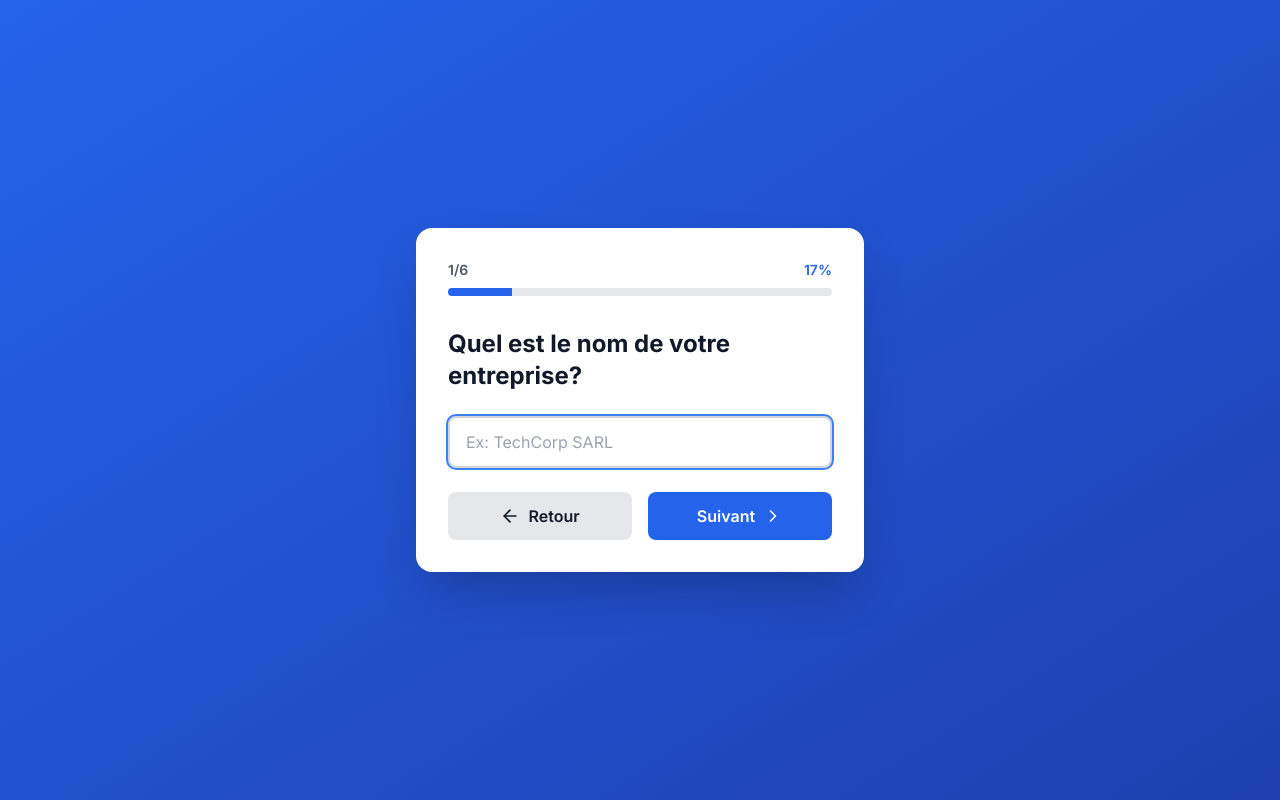
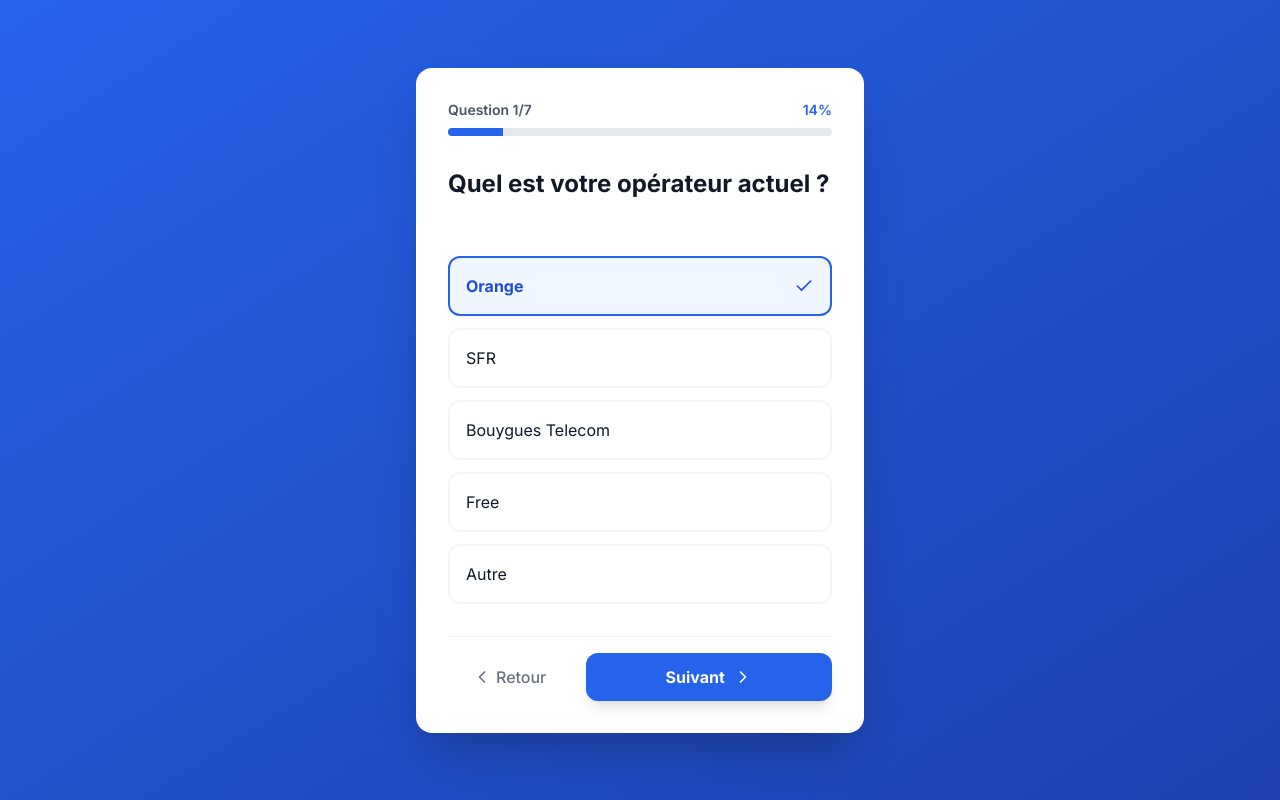
Before and after one commit to Hu-bogoss/qualification-telecom-pro, a React (Vite) app: page /budget in a window 1280 px wide. Built offline with nearby package versions, Linux system fonts and the light colour scheme.

Commit message:
Update BudgetForm.jsx

```diff
--- a/src/pages/BudgetForm.jsx
+++ b/src/pages/BudgetForm.jsx
@@ -1,58 +1,77 @@
 import React, { useState, useEffect } from 'react';
 import { useNavigate } from 'react-router-dom';
 import { motion, AnimatePresence } from 'framer-motion';
-import { ArrowLeft, Check, ChevronRight, AlertCircle } from 'lucide-react';
+import { ChevronRight, ChevronLeft, AlertCircle, Check } from 'lucide-react';
 
 const BudgetForm = () => {
   const navigate = useNavigate();
   const [currentQuestion, setCurrentQuestion] = useState(0);
+  const [completed, setCompleted] = useState(false);
+  const [isAutoAdvancing, setIsAutoAdvancing] = useState(false);
+
+  // État initial correspondant à ton schéma Backend
   const [budgetData, setBudgetData] = useState({
-    company: '',
-    email: '',
     operator: 'orange',
-    operatorOther: '',
-    fixedBudget: '',
-    internetBudget: '',
+    fixedBudget: '', // Fixe + location
+    internetBudget: '', // Mobile / Internet
     cybersecurityBudget: '',
     companySize: '5-10',
     multiSites: false,
     cybersecurity: 'unsure',
+    email: '', // Seul contact demandé ici
     totalBudget: 0,
-    isEligible: false,
     timestamp: new Date().toISOString()
   });
+
   const [errors, setErrors] = useState({});
-  const [isAutoAdvancing, setIsAutoAdvancing] = useState(false);
-  const [completed, setCompleted] = useState(false);
 
+  // Les questions avec ton design Apple/Stripe
   const questions = [
     {
-      id: 'company',
-      label: 'Quel est le nom de votre entreprise?',
-      type: 'text',
-      placeholder: 'Ex: TechCorp SARL'
+      id: 'operator',
+      label: 'Quel est votre opérateur actuel ?',
+      type: 'select',
+      options: [
+        { value: 'orange', label: 'Orange' },
+        { value: 'sfr', label: 'SFR' },
+        { value: 'bouygues', label: 'Bouygues Telecom' },
+        { value: 'free', label: 'Free' },
+        { value: 'autre', label: 'Autre' }
+      ]
     },
     {
       id: 'fixedBudget',
-      label: 'Budget mensuel téléphonie fixe? (€)',
+      label: 'Charge mensuelle Fixe (inclus location matériel) ? (€)',
       type: 'number',
       placeholder: '0'
     },
     {
       id: 'internetBudget',
-      label: 'Budget mensuel internet? (€)',
+      label: 'Coût mensuel Mobile / Internet ? (€)',
       type: 'number',
       placeholder: '0'
     },
     {
+      id: 'cybersecurity',
+      label: 'Avez-vous une solution de cybersécurité ?',
+      type: 'select',
+      options: [
+        { value: 'yes', label: 'Oui' },
+        { value: 'no', label: 'Non' },
+        { value: 'unsure', label: 'Je ne sais pas' }
+      ]
+    },
+    // Cette question ne s'affiche que si cyber == yes
+    {
       id: 'cybersecurityBudget',
-      label: 'Budget mensuel antivirus? (€)',
+      label: 'Budget mensuel cybersécurité ? (€)',
       type: 'number',
-      placeholder: '0'
+      placeholder: '0',
+      condition: (data) => data.cybersecurity === 'yes'
     },
     {
       id: 'companySize',
-      label: 'Taille de votre entreprise?',
+      label: 'Taille de votre entreprise ?',
       type: 'select',
       options: [
         { value: '1-5', label: '1-5 employés' },
@@ -63,13 +82,28 @@
       ]
     },
     {
+      id: 'multiSites',
+      label: 'Avez-vous plusieurs sites ou bureaux ?',
+      type: 'boolean',
+      options: [
+        { value: false, label: 'Non' },
+        { value: true, label: 'Oui' }
+      ]
+    },
+    {
       id: 'email',
-      label: 'Votre email?',
+      label: 'Votre email professionnel ?',
       type: 'email',
-      placeholder: 'vous@entreprise.fr'
+      placeholder: 'vous@entreprise.com'
     }
   ];
 
+  // Filtrer les questions actives (gestion conditionnelle)
+  const activeQuestions = questions.filter(q => !q.condition || q.condition(budgetData));
+  const currentQ = activeQuestions[currentQuestion];
+  const progress = ((currentQuestion + 1) / activeQuestions.length) * 100;
+
+  // Gestion des changements d'inputs
   const handleInputChange = (field, value) => {
     let newValue = value;
     const newData = {
@@ -78,82 +112,109 @@
       timestamp: new Date().toISOString()
     };
 
-    if (field === 'fixedBudget' || field === 'internetBudget' || field === 'cybersecurityBudget') {
+    // Calcul automatique du total
+    if (['fixedBudget', 'internetBudget', 'cybersecurityBudget'].includes(field)) {
       const fixed = parseInt(newData.fixedBudget) || 0;
       const internet = parseInt(newData.internetBudget) || 0;
       const cyber = parseInt(newData.cybersecurityBudget) || 0;
       newData.totalBudget = fixed + internet + cyber;
-      newData.isEligible = fixed < 120 && internet < 150;
     }
 
     setBudgetData(newData);
     setErrors({ ...errors, [field]: '' });
+
+    // Auto-advance logique (Apple style)
+    if (currentQ.type === 'select' || currentQ.type === 'boolean') {
+        const timer = setTimeout(() => handleNext(newData), 600); // Rapide pour les choix
+        return () => clearTimeout(timer);
+    }
   };
 
-  const validateStep = () => {
-    const question = questions[currentQuestion];
-    const value = budgetData[question.id];
+  // Validation
+  const validateStep = (dataToValidate = budgetData) => {
+    const value = dataToValidate[currentQ.id];
 
-    if (!value && value !== 0) {
-      setErrors({ [question.id]: 'Ce champ est requis' });
+    if (!value && value !== 0 && value !== false) {
+      setErrors({ [currentQ.id]: 'Ce champ est requis' });
       return false;
     }
 
-    if (question.id === 'email') {
+    if (currentQ.id === 'email') {
       const emailRegex = /^[^\s@]+@[^\s@]+\.[^\s@]+$/;
       if (!emailRegex.test(value)) {
         setErrors({ email: 'Email invalide' });
         return false;
       }
     }
-    setErrors({});
     return true;
   };
 
-  const handleNext = async () => {
-    if (!validateStep()) return;
+  // Navigation Suivant
+  const handleNext = async (data = budgetData) => {
+    if (!validateStep(data)) return;
 
-    if (currentQuestion < questions.length - 1) {
-      setCurrentQuestion(currentQuestion + 1);
-      setIsAutoAdvancing(true);
+    if (currentQuestion < activeQuestions.length - 1) {
+      setCurrentQuestion(prev => prev + 1);
+      setIsAutoAdvancing(false);
     } else {
-      await handleSubmit();
+      await handleSubmit(data);
     }
   };
 
-  const handleSubmit = async () => {
-    if (!validateStep()) return;
+  // Navigation Retour
+  const handleBack = () => {
+    if (currentQuestion > 0) {
+      setCurrentQuestion(prev => prev - 1);
+    } else {
+      navigate('/');
+    }
+  };
 
-    // Sauvegarde locale
-    localStorage.setItem('budgetData', JSON.stringify(budgetData));
+  // Auto-advance pour les inputs texte/nombre (délai plus long)
+  useEffect(() => {
+    if (isAutoAdvancing && currentQuestion < activeQuestions.length - 1) {
+      const timer = setTimeout(() => {
+        handleNext();
+      }, 1400);
+      return () => clearTimeout(timer);
+    }
+  }, [isAutoAdvancing, currentQuestion]);
 
-    // Envoi au Backend (Correction ici : ajout des champs manquants)
+  // SOUMISSION FINALE VERS RAILWAY
+  const handleSubmit = async (finalData) => {
+    // 1. Sauvegarde locale pour la page de résultats
+    localStorage.setItem('budgetData', JSON.stringify(finalData));
+
+    // 2. Envoi au Backend Railway
+    // NOTE IMPORTANTE: On envoie "A venir" pour les champs requis par le backend (company, name)
+    // qui ne sont pas demandés à cette étape pour ne pas casser le flow.
     try {
       await fetch('https://qualification-telecom-backend-production.up.railway.app/api/leads', {
         method: 'POST',
         headers: { 'Content-Type': 'application/json' },
         body: JSON.stringify({
-          company: budgetData.company || 'Non renseigné',
-          firstName: 'En attente', // AJOUT CRITIQUE POUR LE BACKEND
-          lastName: 'En attente',  // AJOUT CRITIQUE POUR LE BACKEND
-          email: budgetData.email,
+          company: 'A venir (Étape Budget)',
+          firstName: 'A venir',
+          lastName: 'A venir',
+          email: finalData.email,
           phone: 'Non renseigné',
-          operator: budgetData.operator,
-          fixedBudget: parseInt(budgetData.fixedBudget) || 0,
-          internetBudget: parseInt(budgetData.internetBudget) || 0,
-          cybersecurityBudget: parseInt(budgetData.cybersecurityBudget) || 0,
-          totalBudget: budgetData.totalBudget,
-          companySize: budgetData.companySize,
-          multiSite: budgetData.multiSites,
-          cybersecurity: budgetData.cybersecurity,
+          operator: finalData.operator,
+          fixedBudget: parseInt(finalData.fixedBudget) || 0,
+          internetBudget: parseInt(finalData.internetBudget) || 0,
+          cybersecurityBudget: parseInt(finalData.cybersecurityBudget) || 0,
+          totalBudget: finalData.totalBudget,
+          companySize: finalData.companySize,
+          multiSite: finalData.multiSites,
+          cybersecurity: finalData.cybersecurity,
           status: 'pending',
           source: 'form_budget',
           consentContact: true
         })
       });
-      console.log('Données envoyées au backend avec succès');
+      console.log('Lead budget pré-enregistré sur Railway');
     } catch (error) {
-      console.error('Erreur envoi backend:', error);
+      console.error('Erreur connexion backend:', error);
+      // On ne bloque pas l'utilisateur si le backend échoue, on continue vers les résultats
     }
 
     setCompleted(true);
@@ -162,51 +223,25 @@
     }, 2000);
   };
 
-  const handleBack = () => {
-    if (currentQuestion > 0) {
-      setCurrentQuestion(currentQuestion - 1);
-    } else {
-      navigate('/');
-    }
-  };
-
-  useEffect(() => {
-    if (isAutoAdvancing && currentQuestion < questions.length - 1) {
-      const timer = setTimeout(() => {
-        handleNext();
-      }, 1400);
-      return () => clearTimeout(timer);
-    }
-  }, [isAutoAdvancing, currentQuestion]);
-
+  // Écran de chargement de fin
   if (completed) {
     return (
       <div className="min-h-screen bg-white flex items-center justify-center px-4">
-        <motion.div
-          initial={{ opacity: 0, scale: 0.9 }}
-          animate={{ opacity: 1, scale: 1 }}
-          className="text-center max-w-md"
-        >
-          <motion.div
-            animate={{ rotate: 360 }}
-            transition={{ duration: 0.6 }}
-            className="w-16 h-16 bg-blue-100 rounded-full flex items-center justify-center mx-auto mb-6"
-          >
+        <motion.div initial={{ opacity: 0, scale: 0.9 }} animate={{ opacity: 1, scale: 1 }} className="text-center max-w-md">
+          <motion.div animate={{ rotate: 360 }} transition={{ duration: 0.6 }} className="w-16 h-16 bg-blue-100 rounded-full flex items-center justify-center mx-auto mb-6">
             <Check className="w-8 h-8 text-blue-600" strokeWidth={3} />
           </motion.div>
-          <h1 className="text-3xl font-bold text-gray-900 mb-3">Parfait!</h1>
-          <p className="text-lg text-gray-600">Nous analysons vos données...</p>
+          <h1 className="text-3xl font-bold text-gray-900 mb-3">Analyse en cours...</h1>
+          <p className="text-lg text-gray-600">Nos algorithmes comparent vos coûts.</p>
         </motion.div>
       </div>
     );
   }
 
-  const currentQ = questions[currentQuestion];
-  const progress = ((currentQuestion + 1) / questions.length) * 100;
-
   return (
     <div className="min-h-screen bg-gradient-to-br from-blue-600 to-blue-800 flex items-center justify-center px-4 py-8">
       <motion.div
+        key={currentQuestion}
         initial={{ opacity: 0, y: 20 }}
         animate={{ opacity: 1, y: 0 }}
         transition={{ duration: 0.5 }}
@@ -217,116 +252,107 @@
           {/* Progress Bar */}
           <div className="mb-8">
             <div className="flex justify-between items-center mb-2">
-              <p className="text-sm font-semibold text-gray-600">
-                {currentQuestion + 1}/{questions.length}
-              </p>
+              <p className="text-sm font-semibold text-gray-600">Question {currentQuestion + 1}/{activeQuestions.length}</p>
               <p className="text-sm font-semibold text-blue-600">{Math.round(progress)}%</p>
             </div>
             <div className="w-full h-2 bg-gray-200 rounded-full overflow-hidden">
-              <motion.div
-                className="h-full bg-blue-600"
-                animate={{ width: `${progress}%` }}
-                transition={{ duration: 0.3 }}
-              />
+              <motion.div className="h-full bg-blue-600" animate={{ width: `${progress}%` }} transition={{ duration: 0.3 }} />
             </div>
           </div>
 
-          {/* Question */}
-          <motion.div
-            key={currentQuestion}
-            initial={{ opacity: 0, y: 20 }}
-            animate={{ opacity: 1, y: 0 }}
-            transition={{ duration: 0.3 }}
-          >
-            <h2 className="text-2xl font-bold text-gray-900 mb-6">{currentQ.label}</h2>
+          {/* Question Title */}
+          <h2 className="text-2xl font-bold text-gray-900 mb-6 min-h-[64px]">
+            {currentQ.label}
+          </h2>
 
-            <div className="mb-6">
-              {currentQ.type === 'text' && (
+          {/* Input Area */}
+          <div className="mb-8">
+            {currentQ.type === 'text' || currentQ.type === 'email' ? (
               <input
-                  type="text"
+                type={currentQ.type}
                 value={budgetData[currentQ.id]}
                 onChange={(e) => handleInputChange(currentQ.id, e.target.value)}
                 onKeyPress={(e) => e.key === 'Enter' && handleNext()}
                 placeholder={currentQ.placeholder}
-                  className={`w-full px-4 py-3 border-2 rounded-lg focus:outline-none focus:ring-2 focus:ring-blue-500 transition ${
-                    errors[currentQ.id] ? 'border-red-500' : 'border-gray-300'
-                  }`}
+                className={`w-full px-4 py-4 text-lg border-2 rounded-xl focus:outline-none focus:ring-2 focus:ring-blue-500 transition ${errors[currentQ.id] ? 'border-red-500' : 'border-gray-200'}`}
                 autoFocus
               />
-              )}
-              {currentQ.type === 'email' && (
-                <input
-                  type="email"
-                  value={budgetData[currentQ.id]}
-                  onChange={(e) => handleInputChange(currentQ.id, e.target.value)}
-                  onKeyPress={(e) => e.key === 'Enter' && handleNext()}
-                  placeholder={currentQ.placeholder}
-                  className={`w-full px-4 py-3 border-2 rounded-lg focus:outline-none focus:ring-2 focus:ring-blue-500 transition ${
-                    errors[currentQ.id] ? 'border-red-500' : 'border-gray-300'
-                  }`}
-                  autoFocus
-                />
-              )}
-              {currentQ.type === 'number' && (
+            ) : currentQ.type === 'number' ? (
+              <div className="relative">
                 <input
                   type="number"
                   value={budgetData[currentQ.id]}
-                  onChange={(e) => handleInputChange(currentQ.id, e.target.value)}
+                  onChange={(e) => {
+                    handleInputChange(currentQ.id, e.target.value);
+                    if(e.target.value.length > 1) setIsAutoAdvancing(true);
+                  }}
                   onKeyPress={(e) => e.key === 'Enter' && handleNext()}
-                  placeholder={currentQ.placeholder}
-                  className={`w-full px-4 py-3 border-2 rounded-lg focus:outline-none focus:ring-2 focus:ring-blue-500 transition ${
-                    errors[currentQ.id] ? 'border-red-500' : 'border-gray-300'
-                  }`}
+                  placeholder="0"
+                  className={`w-full px-4 py-4 text-3xl font-bold text-center border-2 rounded-xl focus:outline-none focus:ring-2 focus:ring-blue-500 transition ${errors[currentQ.id] ? 'border-red-500' : 'border-gray-200'}`}
                   autoFocus
                 />
-              )}
-              {currentQ.type === 'select' && (
-                <select
-                  value={budgetData[currentQ.id]}
-                  onChange={(e) => handleInputChange(currentQ.id, e.target.value)}
-                  className={`w-full px-4 py-3 border-2 rounded-lg focus:outline-none focus:ring-2 focus:ring-blue-500 transition ${
-                    errors[currentQ.id] ? 'border-red-500' : 'border-gray-300'
+              </div>
+            ) : currentQ.type === 'select' ? (
+              <div className="space-y-3">
+                {currentQ.options.map((opt) => (
+                  <button
+                    key={opt.value}
+                    onClick={() => handleInputChange(currentQ.id, opt.value)}
+                    className={`w-full p-4 text-left rounded-xl border-2 transition-all ${
+                      budgetData[currentQ.id] === opt.value
+                        ? 'border-blue-600 bg-blue-50 text-blue-700 font-bold shadow-sm'
+                        : 'border-gray-100 hover:border-blue-300 hover:bg-gray-50'
                     }`}
-                  autoFocus
                   >
-                  <option value="">Sélectionner...</option>
-                  {currentQ.options.map((option) => (
-                    <option key={option.value} value={option.value}>
-                      {option.label}
-                    </option>
+                    <div className="flex justify-between items-center">
+                      <span>{opt.label}</span>
+                      {budgetData[currentQ.id] === opt.value && <Check className="w-5 h-5" />}
+                    </div>
+                  </button>
                 ))}
-                </select>
-              )}
+              </div>
+            ) : currentQ.type === 'boolean' ? (
+              <div className="flex space-x-4">
+                {currentQ.options.map((opt) => (
+                  <button
+                    key={opt.label}
+                    onClick={() => handleInputChange(currentQ.id, opt.value)}
+                    className={`flex-1 p-6 text-center rounded-xl border-2 transition-all ${
+                      budgetData[currentQ.id] === opt.value
+                        ? 'border-blue-600 bg-blue-50 text-blue-700 font-bold'
+                        : 'border-gray-100 hover:border-blue-300 hover:bg-gray-50'
+                    }`}
+                  >
+                    {opt.label}
+                  </button>
+                ))}
+              </div>
+            ) : null}
 
             {errors[currentQ.id] && (
-                <div className="flex items-center space-x-2 mt-3 text-red-600">
+              <div className="flex items-center space-x-2 mt-3 text-red-600 animate-pulse">
                 <AlertCircle className="h-4 w-4" />
-                  <p className="text-sm">{errors[currentQ.id]}</p>
+                <p className="text-sm font-medium">{errors[currentQ.id]}</p>
               </div>
             )}
           </div>
-          </motion.div>
 
-          {/* Buttons */}
-          <div className="flex space-x-4">
-            <motion.button
-              whileHover={{ scale: 1.02 }}
-              whileTap={{ scale: 0.98 }}
+          {/* Navigation Buttons */}
+          <div className="flex space-x-4 pt-4 border-t border-gray-100">
+            <button
               onClick={handleBack}
-              className="flex-1 flex items-center justify-center space-x-2 px-4 py-3 bg-gray-200 text-gray-900 font-semibold rounded-lg hover:bg-gray-300 transition"
+              className="flex items-center justify-center px-6 py-3 text-gray-500 hover:text-gray-800 font-medium transition"
             >
-              <ArrowLeft className="h-5 w-5" />
-              <span>Retour</span>
-            </motion.button>
-            <motion.button
-              whileHover={{ scale: 1.02 }}
-              whileTap={{ scale: 0.98 }}
-              onClick={handleNext}
-              className="flex-1 flex items-center justify-center space-x-2 px-4 py-3 bg-blue-600 text-white font-semibold rounded-lg hover:bg-blue-700 transition"
+              <ChevronLeft className="h-5 w-5 mr-1" />
+              Retour
+            </button>
+            <button
+              onClick={() => handleNext()}
+              className="flex-1 flex items-center justify-center space-x-2 px-6 py-3 bg-blue-600 text-white font-bold rounded-xl hover:bg-blue-700 transform hover:scale-[1.02] transition shadow-lg"
             >
-              <span>{currentQuestion === questions.length - 1 ? 'Analyser' : 'Suivant'}</span>
+              <span>{currentQuestion === activeQuestions.length - 1 ? 'Voir mes résultats' : 'Suivant'}</span>
               <ChevronRight className="h-5 w-5" />
-            </motion.button>
+            </button>
           </div>
 
         </div>
```
Lines whose indentation alone changed are shown as unchanged.
